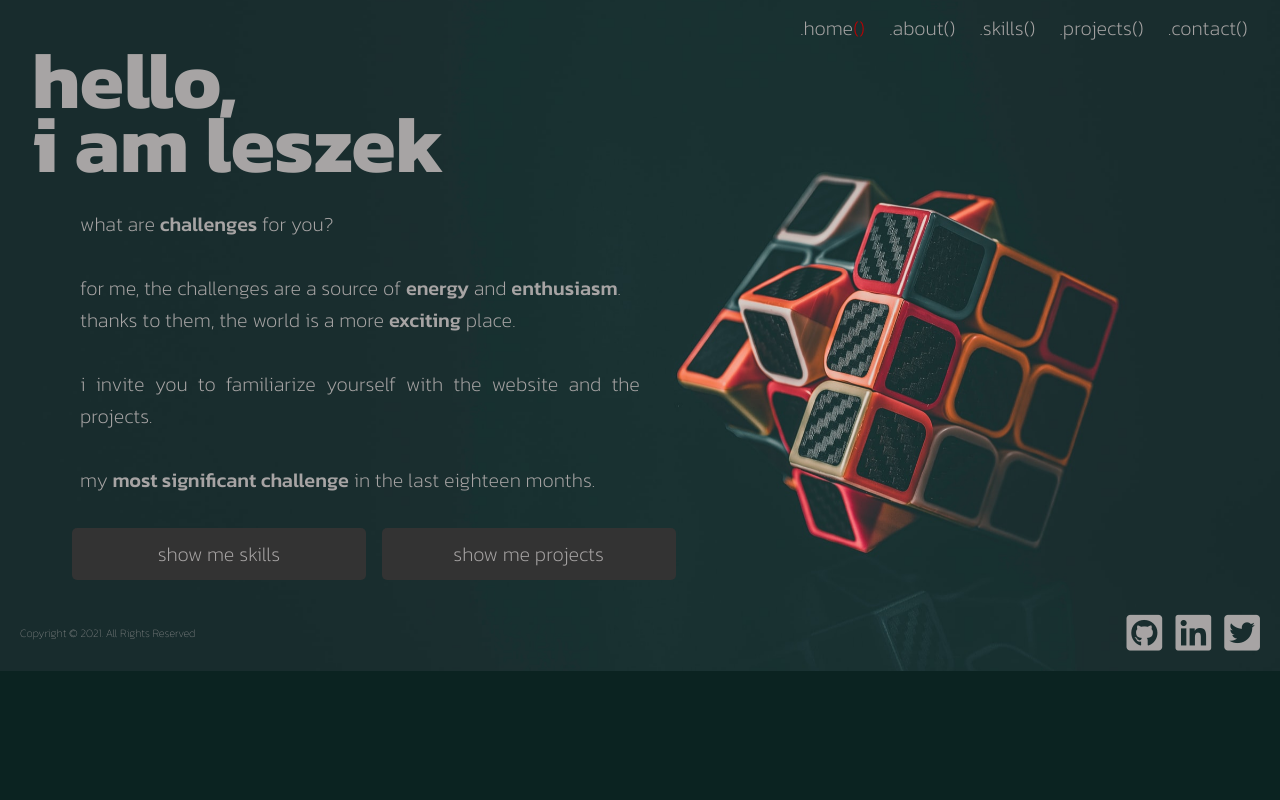
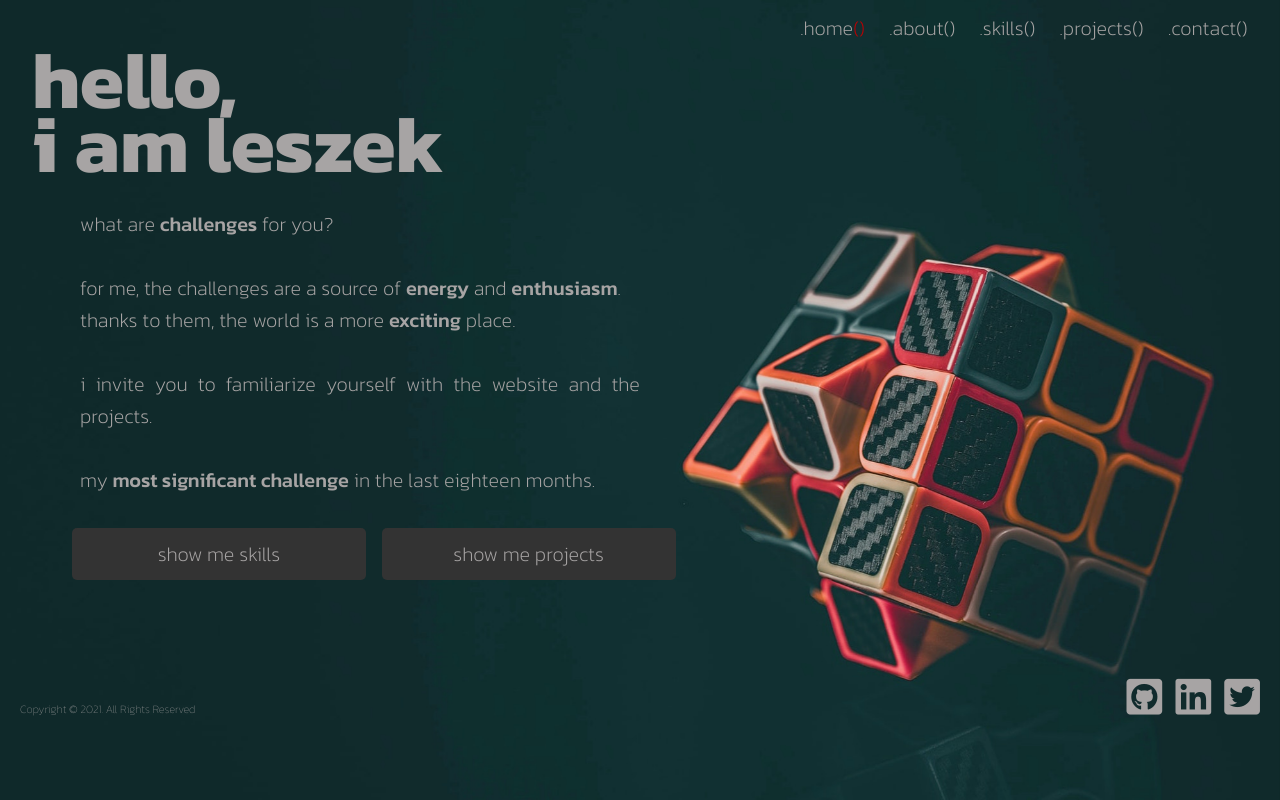
Before and after one commit to devdotcomweb/portfolio_website_1, a plain HTML site: page index.html in a window 1280 px wide. Drawn offline with Linux system fonts and the light colour scheme.

Commit message:
new home background image, footer change

```diff
--- a/css/index.css
+++ b/css/index.css
@@ -21,7 +21,8 @@
 
 body {
   min-width: 350px;
-  max-width: 13500px;
+  max-width: 1350px;
+  min-height: 300px;
   max-height: 650px;
   background-color: var(--green-color);
   color: var(--green-color);
@@ -113,21 +114,25 @@ li {
 footer {
   display: flex;
   justify-content: space-between;
-  align-items: center;
+  align-items: flex-end;
   width: 100%;
   height: 75px;
   font-size: 0.85rem;
   font-weight: 100;
   text-align: center;
+  padding: 20px 0;
   color: var(--primary-color);
-  padding: 20px 0;
 }
 
 footer p {
   text-align: left;
   font-size: 0.7rem;
+}
+
+.copyright {
   width: 45%;
   margin-left: 20px;
+  border: 1 px solid red;
 }
 
 .social-media-icons {
@@ -186,9 +191,9 @@ footer p {
 }
 
 #main-container {
-  width: 100%;
-  height: 100%;
-  background: url('../images/aaron-boris-VxbMTmtRG5Q-unsplash.jpg');
+  width: 100vw;
+  height: 100vh;
+  background: url('../images/aaron-boris-VxbMTmtRG5Q-unsplash-large.jpg');
   background-repeat: no-repeat;
   background-size: cover;
   background-position: center center;
@@ -1115,7 +1120,8 @@ form {
     display: flex;
     flex-direction: column;
     justify-content: center;
-    align-items: flex-start;
+    align-items: center;
+    border: 1px solid red;
   }
 
   .details {
--- a/index.html
+++ b/index.html
@@ -73,7 +73,10 @@
         </div>
       </div>
       <footer>
-        <p>Copyright &copy; 2021. All Rights Reserved</p>
+        <div class="copyright">
+          <p>Copyright &copy; 2021. All Rights Reserved</p>
+        </div>
+
         <div class="social-media-icons">
           <a class="social-icon" href="https://github.com/" target="_blank"><i class="fab fa-github-square fa-3x"></i></a>
           <a class="social-icon" href="https://www.linkedin.com/" target="_blank"><i class="fab fa-linkedin fa-3x"></i></i></a>
```
Also changed, not shown: about.html (+4 -1 lines), contact.html (+4 -1 lines), projects.html (+4 -1 lines), skills.html (+4 -1 lines), images/aaron-boris-VxbMTmtRG5Q-unsplash-large.jpg (added), images/aaron-boris-VxbMTmtRG5Q-unsplash-smaller.jpg (deleted), images/aaron-boris-VxbMTmtRG5Q-unsplash.jpg (deleted).
